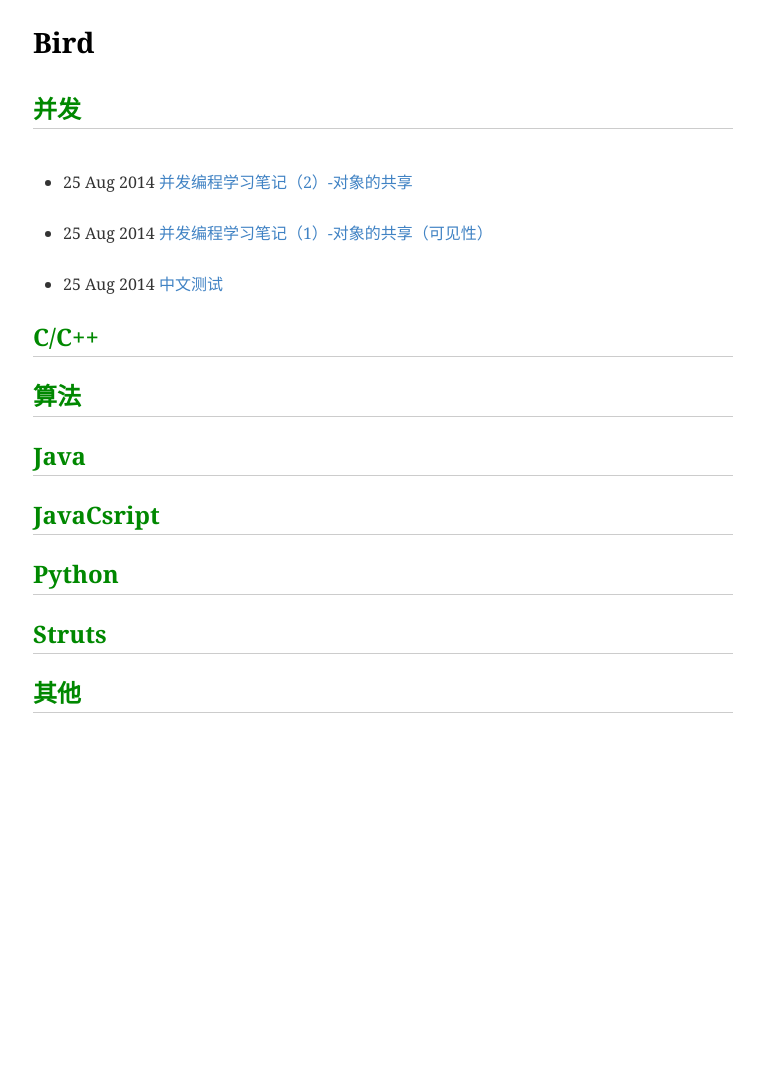
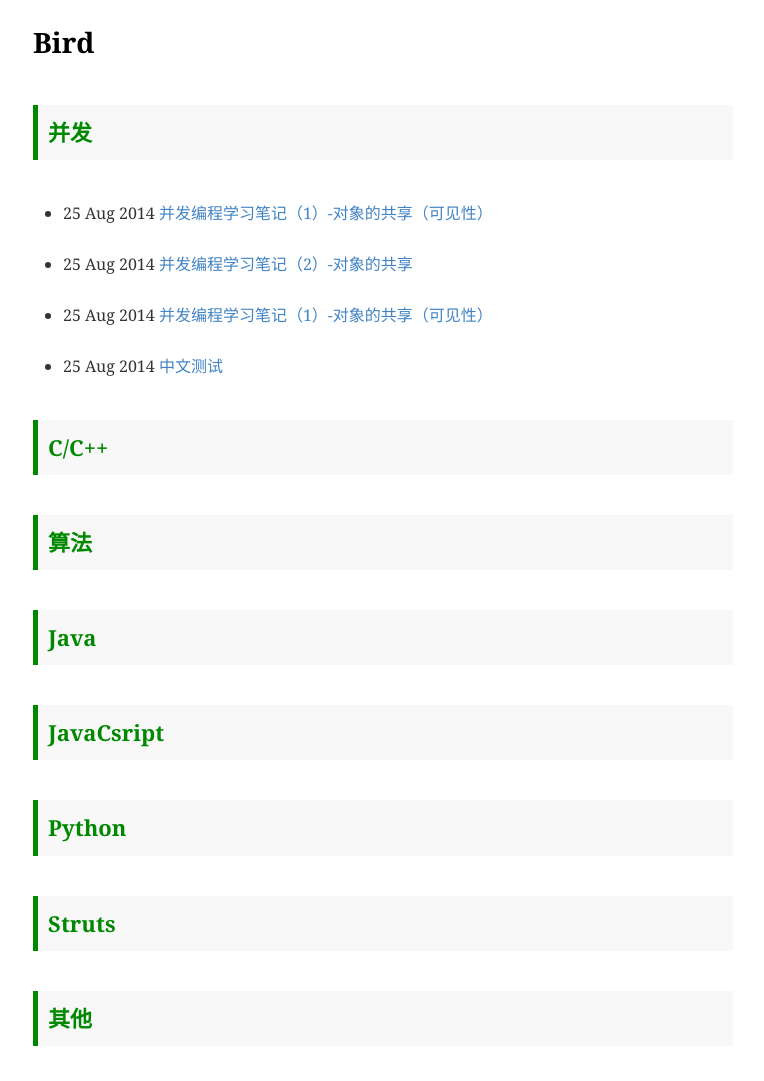
Before and after one commit to Qing-Shuang/Bird, a Jekyll site: the page built from index.html, in a window 1280 px wide. Shown: the whole page, without its empty margins (257-1021 px from the left). Built offline with Jekyll 4.4.1, drawn with Linux system fonts in a browser that asks for light colours; before the commit the page ends 900 px from its top, so only the background shows below that; some of the changed lines change nothing that is shown.

Commit message:
update css

```diff
--- /dev/null
+++ b/_posts/Concurrency/2014-08-25-concurrency1-sharingObjects.md
@@ -0,0 +1,50 @@
+---
+layout: default
+tags: concurrency
+title: 并发编程学习笔记（1）-对象的共享（可见性）
+---
+
+#并发编程学习笔记（1）-对象的共享（可见性）#
+
+摘录于[《Java并发编程实战》](http://book.douban.com/subject/10484692/)
+
+同步代码块和同步方法可以确保以原子的方式执行操作，但一种常见的误解是，认为关键字synchronized只能用于实现原子性或者确定“临界区（Critical Section）”。同步还有另一个重要的方面：内存可见性（Memory Visibility）。
+
+##可见性##
+
+在缺少同步的情况下，Java内存模型允许编译器对操作顺序进行**重排序**，并将数字缓存在寄存器中。此外，它还允许CPU对操作顺序进行重排序，并数字缓存在处理器特定的缓存中。
+
+在没有同步的情况下，编译器、处理器以及运行时等都可能对操作的执行顺序进行一些意想不到的调整。在缺乏足够同步的多线程程序中，要想对内存操作的执行顺序进行判断，几乎无法得出正确的结论。
+
+###失效数据###
+
+在没有同步的情况下，线程去读取变量时，可能会得到一个已经失效的值。更糟糕的是，失效值可能不会同时出现：一个线程可能获得某个变量的最新值，而获得另一个变量的失效值。
+
+失效数据还可能导致一些令人困惑的故障，例如意料之外的异常、被破坏的数据结构、不精确的计算以及无限循环等。
+
+###非原子的64位操作###
+
+当线程在没有同步的情况下读取变量时，可能会得到一个失效值，但至少这个值是由之前某个线程设置的值，而不是一个随机值。这种安全性保证也被称为**最低安全性（out-of-thin-airsafety）**。
+
+最低安全性适用于绝大多数变量，当时存在一个例外：非volatile类型的64位数值变量。Java内存模型要求，变量的读取操作和写入操作都必须是原子操作，但对于非volatile类型的long和double变量，JVM允许将64位的读操作或写操作分解为两个32位的操作。**在编写Java虚拟机规范时，许多主流处理器架构还不能有效地提供64位数值的原子操作。**
+
+###加锁与可见性###
+
+加锁的含义不仅仅局限于互斥行为，还包括内存可见性。为了确保所有线程都能看待共享变量的最新值，所有执行读操作或者写操作的线程都必须在**同一个锁**上同步。
+
+###Volatile变量###
+
+Java语言提供一种稍弱的同步机制，即volatile变量，用来确保将变量的更新操作通知到其他线程。当把变量声明为volatile类型后，编译器与运行时都会注意到这个变量是共享的，因此不会将该变量上的操作与其他内存操作一起重排序。volatile变量不会被缓存在寄存器或者对其他处理器不可见的地方，因此在读取volatile变量时总能返回最新写入的值。
+
+在访问volatile变量时不会执行加锁操作，因此也就不会执行线程阻塞，因此volatile变量是一种比sychronized关键字更轻量级的同步机制。
+
+仅当volatile变量能简化代码的实现以及对同步策略的验证时，才应该使用它们。如果在验证正确性时需要对可见性进行复杂的判断，那么就不要使用volatile变量。volatile变量变量的正确性使用方式包括：确保它们自身状态的可见性，确保它们所引用对象的状态的可见性，以及标识一些重要的程序生命周期事件的发生（例如：初始化或关闭）。
+
+volatile变量通常用做某个操作完成、发生中断或者状态的标志。volatile的语义并不足以确保递增操作的原子性，除非你能确保只有一个线程对变量执行写操作。
+
+**加锁机制即可以确保可见性又可以确保原子性，而volatile变量只能确保可见性。**
+
+当且仅当满足以下所有条件时，才应该使用volatile变量：
+* 对变量的写入操作不依赖变量的当前值，或者你能确保只有单个线程更新变量的值。
+* 该变量不会与其他状态变量一起纳入不变性条件中。
+* 在访问变量时不需要加锁。
--- a/css/markdownpad-github.css
+++ b/css/markdownpad-github.css
@@ -66,10 +66,18 @@
 }
 
 h2 {
-  font-size: 24px;
+  font-size: 22px;
+  /*
   border-bottom: 1px solid #ccc;
+
+  */
   color: #080;
-
+  border-left: 5px solid #080;
+  padding-left:10px;
+  padding-top:10px;
+  padding-bottom:10px;
+  background-color: #F8F8F8;
+  margin-top:40px;
 }
 
 h3 {
@@ -176,7 +184,7 @@
 =============================================================================*/
 
 pre, code, tt {
-  font-size: 12px;
+  font-size: 14px;
   font-family: Consolas, "Liberation Mono", Courier, monospace;
 }
 
```
